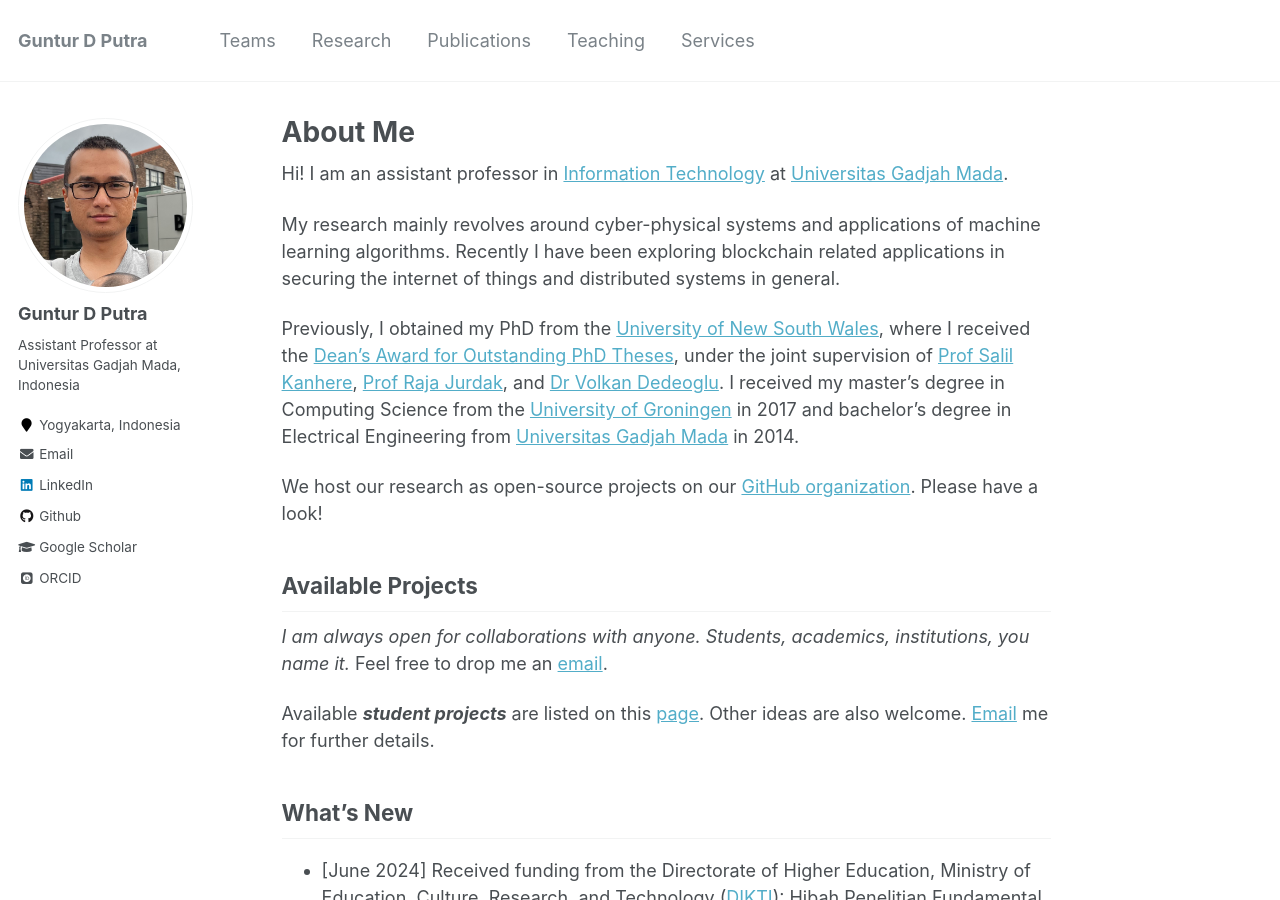
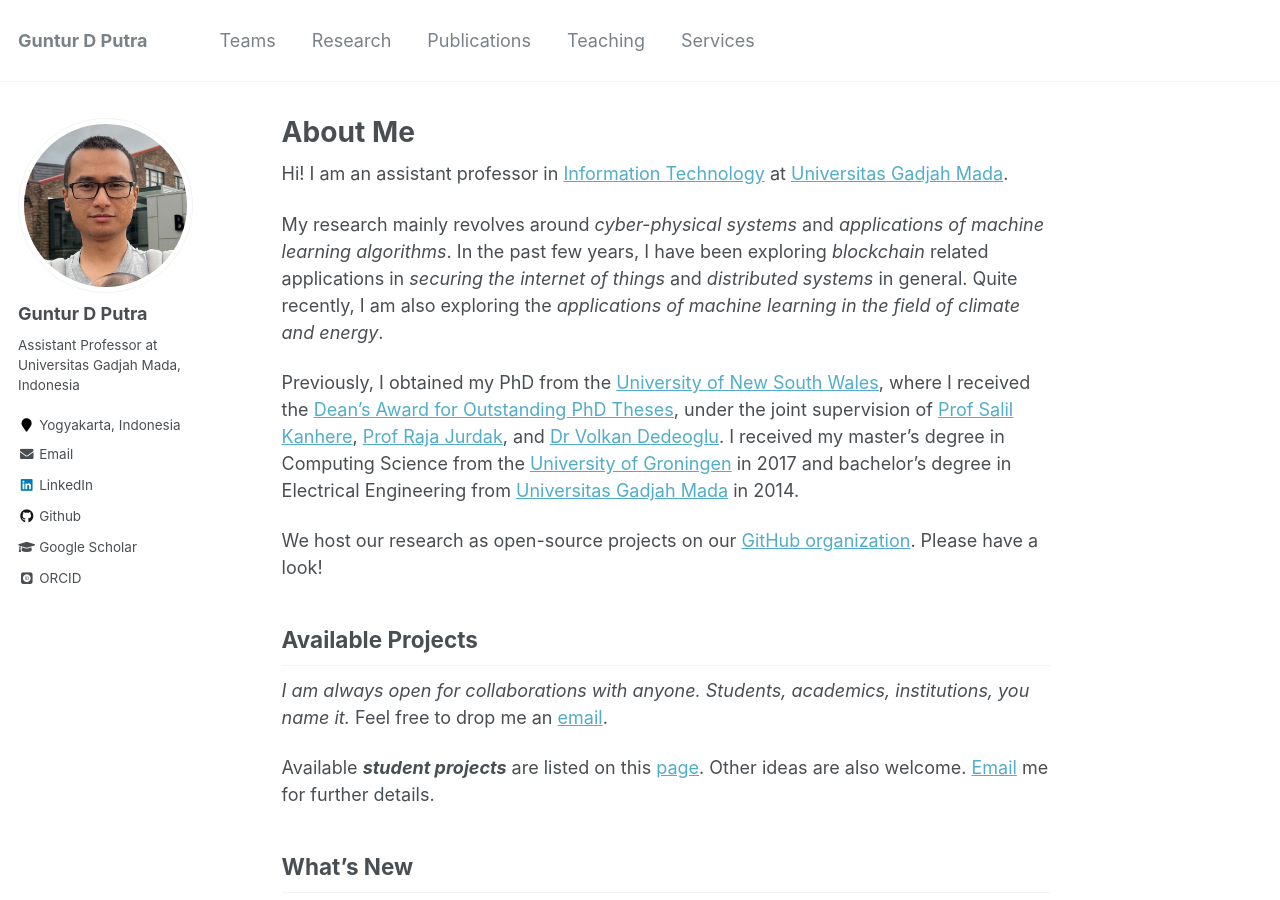
Before and after one commit to gdputra/gdputra.github.io, a Jekyll site: the page built from _pages/about.md, in a window 1280 px wide and 900 px high. Built offline with Jekyll 4.4.1, drawn with Linux system fonts in a browser that asks for light colours; some web fonts are replaced.

Commit message:
update: add recent research interest in energy

```diff
--- a/_pages/about.md
+++ b/_pages/about.md
@@ -10,7 +10,7 @@ redirect_from:
 
 Hi! I am an assistant professor in [Information Technology](https://jteti.ugm.ac.id/) at [Universitas Gadjah Mada](https://ugm.ac.id/en).
 
-My research mainly revolves around cyber-physical systems and applications of machine learning algorithms. Recently I have been exploring blockchain related applications in securing the internet of things and distributed systems in general.
+My research mainly revolves around _cyber-physical systems_ and _applications of machine learning algorithms_. In the past few years, I have been exploring _blockchain_ related applications in _securing the internet of things_ and _distributed systems_ in general. Quite recently, I am also exploring the _applications of machine learning in the field of climate and energy_.
 
 Previously, I obtained my PhD from the [University of New South Wales](https://www.unsw.edu.au/), where I received the [Dean’s Award for Outstanding PhD Theses](https://www.inside.unsw.edu.au/academic-excellence/deans-award-outstanding-phd-theses-recipients-announced), under the joint supervision of [Prof Salil Kanhere](https://salilkanhere.net/), [Prof Raja Jurdak](http://jurdak.com/), and [Dr Volkan Dedeoglu](https://people.csiro.au/D/V/volkan-dedeoglu). I received my master's degree in Computing Science from the [University of Groningen](https://www.rug.nl/) in 2017 and bachelor's degree in Electrical Engineering from [Universitas Gadjah Mada](https://ugm.ac.id/en) in 2014.
 
```
